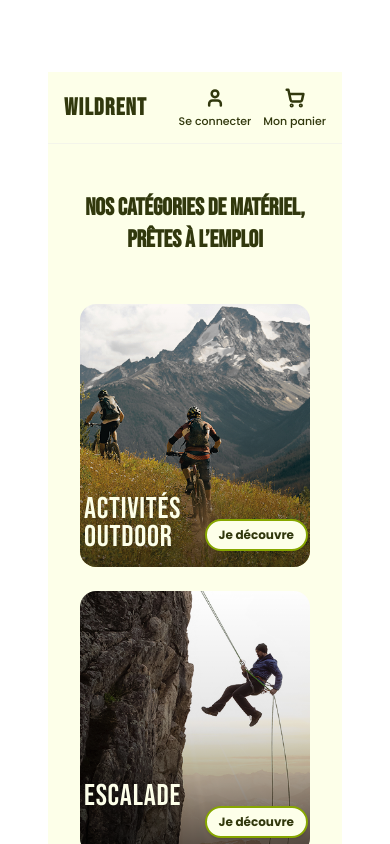
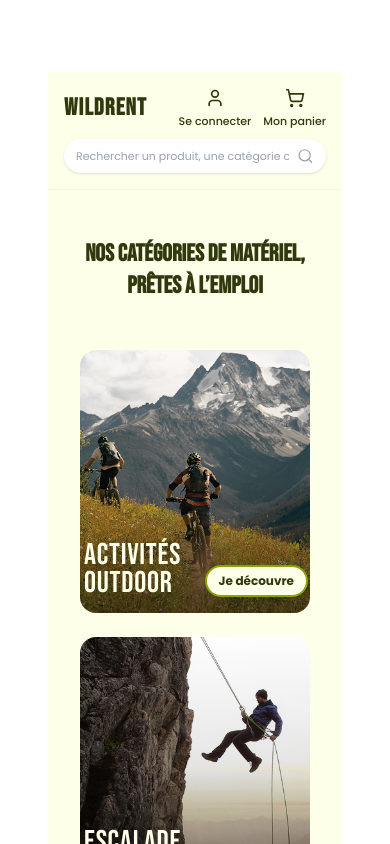
Before and after one commit to WildCodeSchool/2025-03-wns-green-WildRent, a React (Vite) app in the folder frontend/: page / in a window 390 px wide. Shown: the top 844 px of the page. Built offline with nearby package versions, Linux system fonts and the light colour scheme.

Commit message:
feat(layout): add SearchBar and extract Tailwind styles into separate files

```diff
--- a/frontend/src/components/CategoryCard/CategoryCard.tsx
+++ b/frontend/src/components/CategoryCard/CategoryCard.tsx
@@ -1,4 +1,13 @@
 import React from "react";
+import {
+  cardContainer,
+  cardImage,
+  cardOverlay,
+  contentWrapper,
+  titleWrapper,
+  titleText,
+  discoverButton,
+} from "./categoryCard.styles";
 
 interface CategoryCardProps {
   title: string;
@@ -12,69 +21,22 @@ export const CategoryCard: React.FC<CategoryCardProps> = ({
   onClick,
 }) => {
   return (
-    <div
-      className="
-    relative
-    w-full
-    aspect-[7/8]
-    rounded-2xl
-    overflow-hidden
-    group
-    cursor-pointer
-  "
-    >
-      {/* Background */}
-      <img
-        src={image}
-        alt={title}
-        className="absolute inset-0 w-full h-full object-cover
-        transition-transform duration-500 group-hover:scale-105"
-      />
+    <div className={cardContainer}>
+      <img src={image} alt={title} className={cardImage} />
 
-      {/* Overlay */}
-      <div className="absolute inset-0 bg-gradient-to-t from-black/60 via-black/10 to-transparent" />
+      <div className={cardOverlay} />
 
-      {/* Title + button */}
-      <div className="absolute bottom-4 left-0 w-full px-0.5 grid grid-cols-[1fr_auto] items-end">
-        <div className="h-[56px] flex items-start pr-2 pl-0.5 max-w-[14rem]">
-          <h3
-            className="
-              text-left
-              max-w-[10rem]
-              uppercase
-              text-3xl
-              leading-7
-              tracking-wide
-              text-[#fdffe9]
-              font-[family-name:var(--font-title)]
-              drop-shadow-md
-            "
-          >
-            {title}
-          </h3>
+      <div className={contentWrapper}>
+        <div className={titleWrapper}>
+          <h3 className={titleText}>{title}</h3>
         </div>
 
-        {/* Button */}
         <button
           onClick={(e) => {
             e.stopPropagation();
             onClick?.();
           }}
-          className="
-            bg-[#fdffe9]
-            text-[#31380d]
-            border-2 border-[#87a700]
-            text-xs
-            font-[family-name:var(--font-text)]
-            font-bold
-            px-3 sm:px-5
-            py-1.5 sm:py-2
-            rounded-full
-            whitespace-nowrap
-            shadow-sm
-            hover:bg-[#87a700] hover:text-[#fdffe9]
-            transition-colors
-          "
+          className={discoverButton}
         >
           Je découvre
         </button>
--- a/frontend/src/components/CategoryCard/CategoryGrid.tsx
+++ b/frontend/src/components/CategoryCard/CategoryGrid.tsx
@@ -1,4 +1,10 @@
 import { CategoryCard } from "./CategoryCard";
+import {
+  sectionContainer,
+  innerWrapper,
+  sectionTitle,
+  gridContainer,
+} from "./categoryGrid.styles";
 
 type CategoryItem = {
   title: string;
@@ -6,49 +12,23 @@ type CategoryItem = {
 };
 
 const categories: CategoryItem[] = [
-  {
-    title: "Activités Outdoor",
-    image: "/images/Cat activités outdoor.png",
-  },
-  {
-    title: "Escalade",
-    image: "/images/Cat escalade.png",
-  },
-  {
-    title: "Sports aquatique",
-    image: "/images/Cat sports aquatique.png",
-  },
-  {
-    title: "Sports d’hiver",
-    image: "/images/Cat sports d'hiver.png",
-  },
-  {
-    title: "Camping",
-    image: "/images/Cat camping.png",
-  },
-  {
-    title: "Randonnée",
-    image: "/images/Cat randonnée.png",
-  },
+  { title: "Activités Outdoor", image: "/images/Cat activités outdoor.png" },
+  { title: "Escalade", image: "/images/Cat escalade.png" },
+  { title: "Sports aquatique", image: "/images/Cat sports aquatique.png" },
+  { title: "Sports d’hiver", image: "/images/Cat sports d'hiver.png" },
+  { title: "Camping", image: "/images/Cat camping.png" },
+  { title: "Randonnée", image: "/images/Cat randonnée.png" },
 ];
 
 export const CategoryGrid = () => {
   return (
-    <section className="bg-[#fdffe9] py-12">
-      <div className="max-w-7xl mx-auto px-4">
-        <h2
-          className="
-            mb-8
-            text-2xl sm:text-3xl
-            font-[family-name:var(--font-title)]
-            font-extrabold
-            text-[#31380d]
-            uppercase
-          "
-        >
+    <section className={sectionContainer}>
+      <div className={innerWrapper}>
+        <h2 className={sectionTitle}>
           Nos catégories de matériel, prêtes à l’emploi
         </h2>
-        <div className="grid grid-cols-1 sm:grid-cols-2 lg:grid-cols-3 gap-6 p-4">
+
+        <div className={gridContainer}>
           {categories.map((c) => (
             <CategoryCard key={c.title} title={c.title} image={c.image} />
           ))}
--- /dev/null
+++ b/frontend/src/components/CategoryCard/categoryCard.styles.ts
@@ -0,0 +1,76 @@
+/* ===== Card container ===== */
+export const cardContainer = `
+  relative
+  w-full
+  aspect-[7/8]
+  rounded-2xl
+  overflow-hidden
+  group
+  cursor-pointer
+`;
+
+/* ===== Background image ===== */
+export const cardImage = `
+  absolute inset-0
+  w-full h-full
+  object-cover
+  transition-transform duration-500
+  group-hover:scale-105
+`;
+
+/* ===== Overlay ===== */
+export const cardOverlay = `
+  absolute inset-0
+  bg-gradient-to-t
+  from-black/60
+  via-black/10
+  to-transparent
+`;
+
+/* ===== Content wrapper ===== */
+export const contentWrapper = `
+  absolute bottom-4 left-0
+  w-full
+  px-0.5
+  grid grid-cols-[1fr_auto]
+  items-end
+`;
+
+/* ===== Title wrapper ===== */
+export const titleWrapper = `
+  h-[56px]
+  flex items-start
+  pr-2 pl-0.5
+  max-w-[14rem]
+`;
+
+/* ===== Title ===== */
+export const titleText = `
+  text-left
+  max-w-[10rem]
+  uppercase
+  text-3xl
+  leading-7
+  tracking-wide
+  text-[#fdffe9]
+  font-[family-name:var(--font-title)]
+  drop-shadow-md
+`;
+
+/* ===== Button ===== */
+export const discoverButton = `
+  bg-[#fdffe9]
+  text-[#31380d]
+  border-2 border-[#87a700]
+  text-xs
+  font-[family-name:var(--font-text)]
+  font-bold
+  px-3 sm:px-5
+  py-1.5 sm:py-2
+  rounded-full
+  whitespace-nowrap
+  shadow-sm
+  hover:bg-[#87a700]
+  hover:text-[#fdffe9]
+  transition-colors
+`;
--- /dev/null
+++ b/frontend/src/components/CategoryCard/categoryGrid.styles.ts
@@ -0,0 +1,32 @@
+/* ===== Section ===== */
+export const sectionContainer = `
+  bg-[#fdffe9]
+  py-12
+`;
+
+/* ===== Inner wrapper ===== */
+export const innerWrapper = `
+  max-w-7xl
+  mx-auto
+  px-4
+`;
+
+/* ===== Title ===== */
+export const sectionTitle = `
+  mb-8
+  text-2xl sm:text-3xl
+  font-[family-name:var(--font-title)]
+  font-extrabold
+  text-[#31380d]
+  uppercase
+`;
+
+/* ===== Grid ===== */
+export const gridContainer = `
+  grid
+  grid-cols-1
+  sm:grid-cols-2
+  lg:grid-cols-3
+  gap-6
+  p-4
+`;
--- a/frontend/src/components/Layout/Navbar.tsx
+++ b/frontend/src/components/Layout/Navbar.tsx
@@ -1,87 +1,52 @@
 import React from "react";
 import { User, ShoppingCart } from "lucide-react";
+import { SearchBar } from "../Search/SearchBar";
+import {
+  navbarContainer,
+  navbarInner,
+  topRow,
+  logoWrapper,
+  logoText,
+  searchDesktop,
+  searchMobile,
+  actionsWrapper,
+  iconButton,
+  iconLabel,
+} from "./navbar.styles";
+
 
 export const Navbar: React.FC = () => {
   return (
     <nav className={navbarContainer}>
       <div className={navbarInner}>
-        {/* Logo */}
+        {/* Ligne principale */}
+        <div className={topRow}>
           <div className={logoWrapper}>
             <span className={logoText}>WILDRENT</span>
           </div>
 
-        {/* Search placeholder*/}
-        <div className={searchSlot}>{/* <SearchBar /> */}</div>
+          {/* Search DESKTOP only */}
+          <div className={searchDesktop}>
+            <SearchBar />
+          </div>
 
-        {/* Right actions */}
           <div className={actionsWrapper}>
-          <button className={iconButton} aria-label="Se connecter">
-            <User size={20} strokeWidth={3} />
+            <button className={iconButton}>
+              <User size={20} strokeWidth={2} />
               <span className={iconLabel}>Se connecter</span>
             </button>
-
-          <button className={iconButton} aria-label="Mon panier">
-            <ShoppingCart size={20} strokeWidth={3} />
+            <button className={iconButton}>
+              <ShoppingCart size={20} strokeWidth={2} />
               <span className={iconLabel}>Mon panier</span>
             </button>
+          </div>
+        </div>
+
+        {/* Search MOBILE only */}
+        <div className={searchMobile}>
+          <SearchBar />
         </div>
       </div>
     </nav>
   );
 };
-
-/* ===== Layout ===== */
-const navbarContainer = `
-  w-full
-  bg-[#fdffe9]
-  border-b border-[#e5e7eb]/40
-`;
-
-/* ===== Inner wrapper ===== */
-const navbarInner = `
-  max-w-7xl
-  mx-auto
-  flex items-center justify-between
-  px-4 py-4
-  sm:px-6
-`;
-
-/* ===== Logo ===== */
-const logoWrapper = `
-  flex items-center
-`;
-
-const logoText = `
-  font-[family-name:var(--font-title)]
-  font-bold
-  text-2xl
-  tracking-wider
-  text-[#31380d]
-`;
-
-/* ===== Search slot ===== */
-const searchSlot = `
-  hidden
-  md:flex
-  flex-1
-  mx-6
-`;
-
-/* ===== Actions ===== */
-const actionsWrapper = `
-  flex items-center gap-3
-`;
-
-const iconButton = `
-  flex flex-col items-center gap-2
-  text-[#31380d]
-  hover:text-[#87a700]
-  transition-colors
-`;
-
-const iconLabel = `
-  text-[11px]
-  font-medium
-  font-[family-name:var(--font-text)]
-  leading-none
-`;
--- /dev/null
+++ b/frontend/src/components/Layout/navbar.styles.ts
@@ -0,0 +1,65 @@
+/* ===== Layout ===== */
+export const navbarContainer = `
+  w-full
+  bg-[#fdffe9]
+  border-b border-[#e5e7eb]/40
+`;
+
+/* ===== Inner wrapper ===== */
+export const navbarInner = `
+  max-w-7xl
+  mx-auto
+  px-4 py-4
+  sm:px-6
+`;
+
+/* ===== Top row ===== */
+export const topRow = `
+  flex items-center justify-between
+`;
+
+/* ===== Logo ===== */
+export const logoWrapper = `
+  flex items-center
+`;
+
+export const logoText = `
+  font-[family-name:var(--font-title)]
+  font-bold
+  text-2xl
+  tracking-wider
+  text-[#31380d]
+`;
+
+/* ===== Search ===== */
+export const searchDesktop = `
+  hidden md:flex
+  flex-1
+  justify-center
+  mx-6
+`;
+
+export const searchMobile = `
+  mt-3
+  flex justify-center
+  md:hidden
+`;
+
+/* ===== Actions ===== */
+export const actionsWrapper = `
+  flex items-center gap-3
+`;
+
+export const iconButton = `
+  flex flex-col items-center gap-2
+  text-[#31380d]
+  hover:text-[#87a700]
+  transition-colors
+`;
+
+export const iconLabel = `
+  text-[11px]
+  font-medium
+  font-[family-name:var(--font-text)]
+  leading-none
+`;
--- /dev/null
+++ b/frontend/src/components/Search/SearchBar.tsx
@@ -0,0 +1,20 @@
+import React from "react";
+import { Search } from "lucide-react";
+import {
+  searchContainer,
+  searchInput,
+  searchIcon,
+} from "./searchBar.styles";
+
+export const SearchBar: React.FC = () => {
+  return (
+    <div className={searchContainer}>
+      <input
+        type="text"
+        placeholder="Rechercher un produit, une catégorie ou une référence"
+        className={searchInput}
+      />
+      <Search size={18} strokeWidth={1.75} className={searchIcon} />
+    </div>
+  );
+};
--- /dev/null
+++ b/frontend/src/components/Search/searchBar.styles.ts
@@ -0,0 +1,27 @@
+export const searchContainer = `
+  flex items-center
+  w-full
+  max-w-[20rem] md:max-w-[24rem] lg:max-w-md
+  bg-white
+  rounded-full
+  px-3 sm:px-4
+  py-2
+  shadow-sm
+`;
+
+export const searchIcon = `
+  text-gray-400
+  cursor-pointer
+`;
+
+export const searchInput = `
+  w-full
+  bg-transparent
+  outline-none
+  text-[12px] md:text-[13px]
+  leading-[1.15] md:leading-[1.2]
+  font-[family-name:var(--font-text)]
+  placeholder:text-gray-400
+  placeholder:text-[11px] md:placeholder:text-[13px]
+  pr-2 sm:pr-3
+`;
```
Lines whose indentation alone changed are shown as unchanged.
